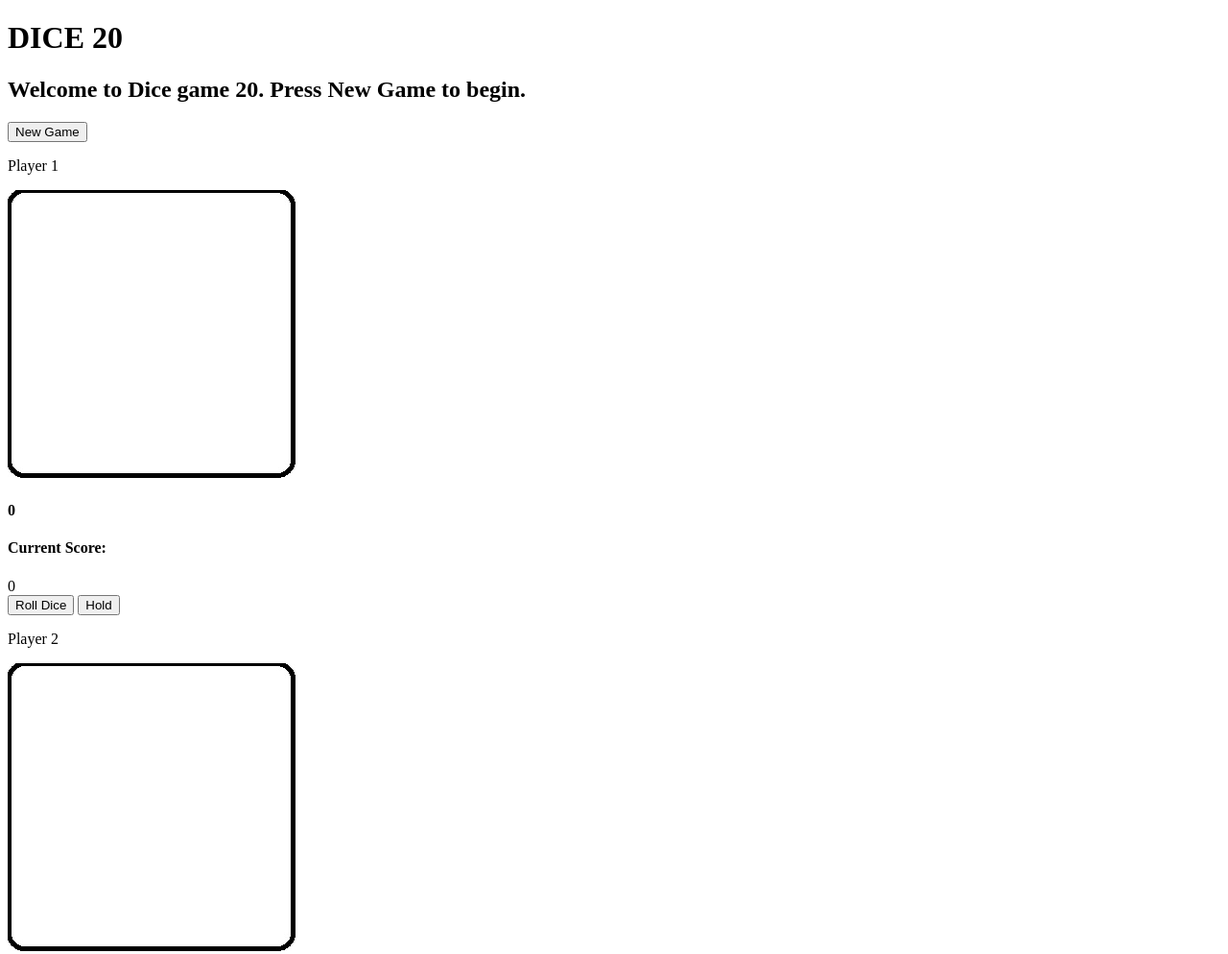
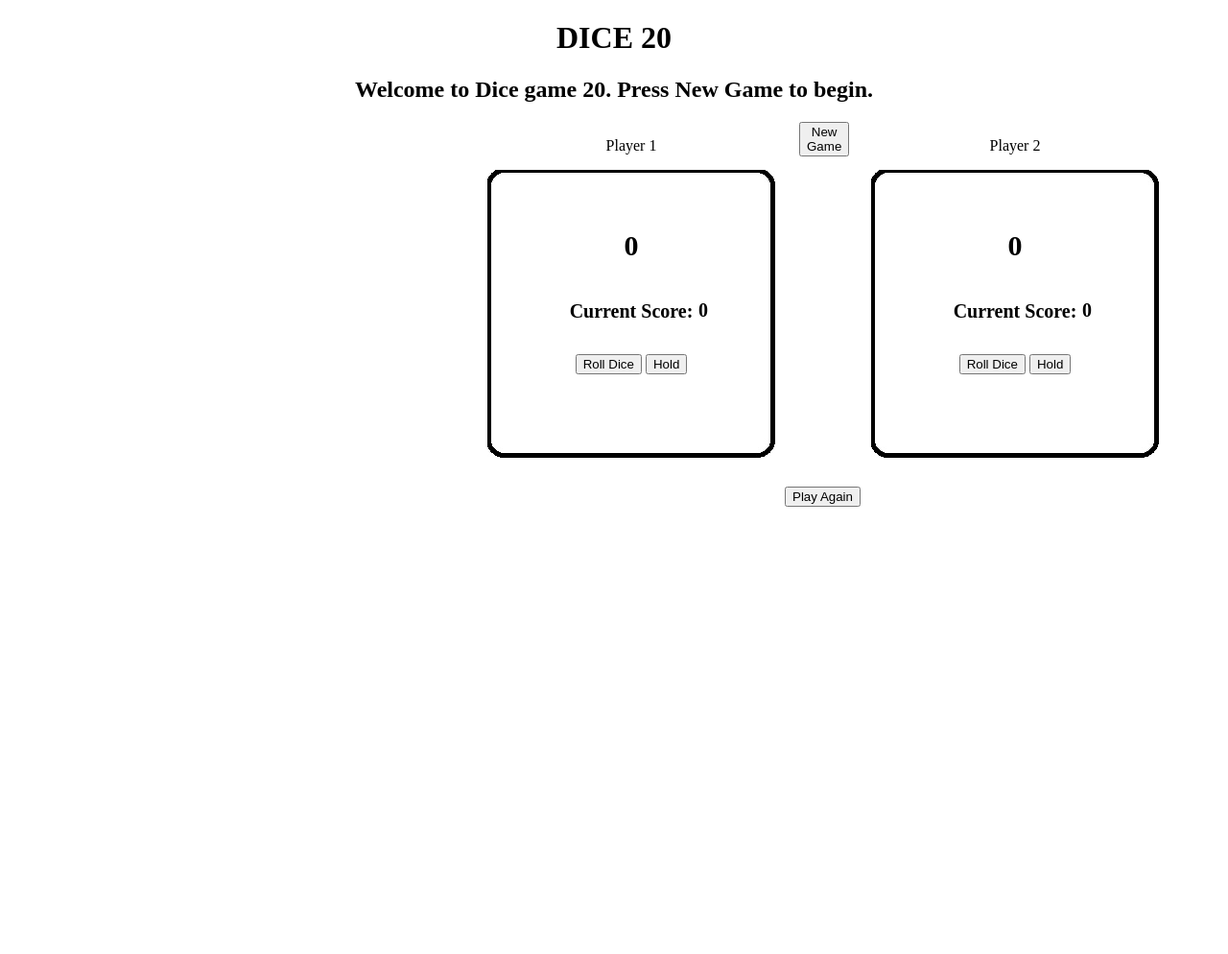
Before and after one commit to ChrisBenson87/CNM35diceGame, a plain HTML site: page index.html in a window 1280 px wide. Shown: the top 994 px of the page at 96% size. After the commit the page ends 800 px from the top, so only its background shows below. Drawn offline with Linux system fonts and the light colour scheme.

Commit message:
need to finish styling

```diff
--- a/app.js
+++ b/app.js
@@ -89,7 +89,7 @@ rollDicePlayer2.addEventListener("click", () =>{
         else{
             player2CurrentScore += diceResult2;
             player2CurrentScoreboard.innerHTML = (player2CurrentScore);
-            player2OverallScore += player2CurrentScore;
+            player2OverallScore += diceResult2;
             player2OverallScoreboard.innerHTML = (player2OverallScore);
             if(player2OverallScore >= 20 || player2CurrentScore >= 20){
                 objective.innerHTML = ("Congrats Player 2 you win. Press play again if you want to play again.");
@@ -111,11 +111,15 @@ holdPlayer2.addEventListener("click", () =>{
 
 playAgain.addEventListener("click", () =>{
     if(playAgainAct === 1){
-        player1Score = 0;
-        player1Scoreboard.innerHTML = 0;
+        player1CurrentScore = 0;
+        player1CurrentScoreboard.innerHTML = 0;
+        player1OverallScore = 0;
+        player1OverallScoreboard.innerHTML = 0;
         diceNum1.src = "";
-        player2Score = 0;
-        player2Scoreboard.innerHTML = 0;
+        player2CurrentScore = 0;
+        player2CurrentScoreboard.innerHTML = 0;
+        player2OverallScore = 0;
+        player2OverallScoreboard.innerHTML = 0;
         diceNum2.src = "";
         currentPlayer = 1;
     }
--- a/index.html
+++ b/index.html
@@ -13,6 +13,7 @@
         <h2 id = "objective">Welcome to Dice game 20. Press New Game to begin.</h2>
     </header>
 
+    <div class = "gameArea">
         <div class = "newGameContainer">
             <button id = "newGameButton">New Game</button>
         </div>
@@ -21,22 +22,28 @@
             <p class = "player 1">Player 1</p>
             <img class = "diceImg1" src = "blankdice.jpg">
             <img id = "diceNum1" src = "">
+            <div class = "player1Stuff">
                 <h3 id = "player1Status"></h3>
                 <h4 id = "player1OverallScoreboard">0</h4>
-        <h4>Current Score: </h4><div id = "player1CurrentScoreboard">0</div>
+                <h5>Current Score: </h5><div id = "player1CurrentScoreboard">0</div>
                 <button id = "rollDicePlayer1">Roll Dice</button>
                 <button id = "holdPlayer1">Hold</button>
             </div>
+        </div>
 
-   <div class = "dicePlayer">
+        <div class = "player2Area">
             <p class = "player 2">Player 2</p>
             <img id = "diceImg2" src = "blankdice.jpg">
             <img id = "diceNum2" src = "">
+            <div class = "player2Stuff">
                 <h3 id = "player2Status"></h3>
                 <h4 id = "player2OverallScoreboard">0</h4>
                 <h5>Current Score: </h5><div id = "player2CurrentScoreboard">0</div>
                 <button id = "rollDicePlayer2">Roll Dice</button>
                 <button id = "holdPlayer2">Hold</button>
+            </div>
+        </div>
+
     </div>
 
     <div class = "playAgainContainer">
--- a/style.css
+++ b/style.css
@@ -2,6 +2,65 @@
     box-sizing: border-box;
 }
 
-#diceNum1{
-    float: left;
+h3, h4, h5{
+    font-size: 20px;
 }
+
+header{
+    text-align: center;
+}
+
+.gameArea{
+    display: flex;
+    position: absolute;
+    text-align: center;
+    justify-content: space-between;
+}
+
+#diceNum1, #diceNum2{
+    position: relative;
+    left: 200px;
+    bottom: 200px;
+}
+
+.newGameContainer, .player1Area, .player2Area, .playAgainContainer{
+    position: absolute;
+    text-align: center;
+    flex-direction: row;
+}
+
+#newGameButton{
+    position: relative;
+    left: 825px;
+}
+
+#playAgain{
+    position: relative;
+    top: 380px;
+    left: 810px;
+}
+
+.player1Area{
+    left: 500px;
+}
+
+.player2Area{
+    left: 900px;
+}
+
+.player1Stuff, .player2Stuff{
+    position: relative;
+    bottom: 300px;
+}
+
+#player1OverallScoreboard, #player2OverallScoreboard{
+    font-size: 30px;
+}
+
+#player1CurrentScoreboard, #player2CurrentScoreboard{
+    font-weight: bold;
+    font-size: 20px;
+    position: absolute;
+    bottom: 55px;
+    left: 220px;
+}
```
Lines whose indentation alone changed are shown as unchanged.
